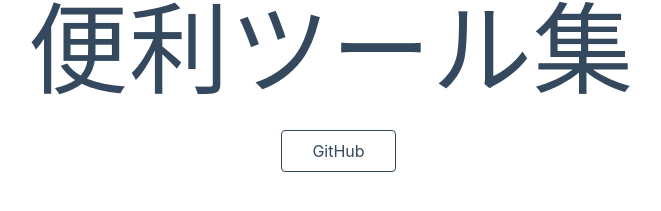
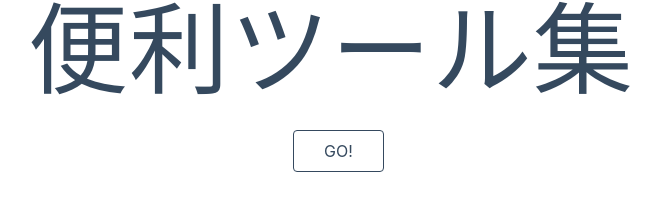
Before and after one commit to Lockdef/tools, a Nuxt app: page / in a window 1280 px wide. Shown: the part 329-540 px from the top of the page, without its empty margins (309-970 px from the left). Built offline with nearby package versions, Linux system fonts and the light colour scheme.

Commit message:
🎨GithubボタンをGoボタンに変更

```diff
--- a/pages/index.vue
+++ b/pages/index.vue
@@ -5,12 +5,11 @@
         <h1 class="title">便利ツール集</h1>
         <div class="links">
           <a
-            href="https://github.com/nuxt/nuxt.js"
             target="_blank"
             rel="noopener noreferrer"
             class="button--grey"
           >
-            GitHub
+            GO!
           </a>
         </div>
       </div>
```
